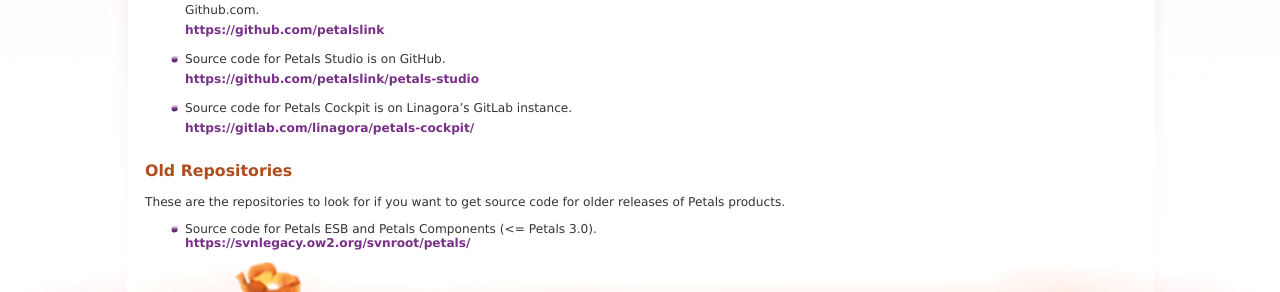
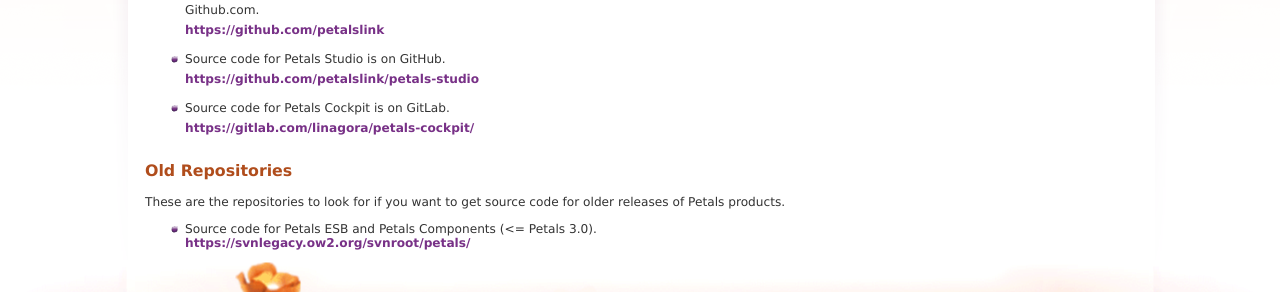
Before and after one commit to petalslink/petalslink.github.io, a Jekyll site: the page built from html/sources.md, in a window 1280 px wide. Shown: the part 395-687 px from the top of the page. Built offline with Jekyll 4.4.1, drawn with Linux system fonts in a browser that asks for light colours; nearby versions of some CDN libraries; comment, search, counter and statistics services are not loaded.

Commit message:
Update sources.md

```diff
--- a/html/sources.md
+++ b/html/sources.md
@@ -14,7 +14,7 @@
 
 + Source code for Petals Studio is on GitHub.<br />[https://github.com/petalslink/petals-studio](https://github.com/petalslink/petals-studio "Petals Studio source repository")
 
-+ Source code for Petals Cockpit is on Linagora's GitLab instance.<br />
++ Source code for Petals Cockpit is on GitLab.<br />
 [https://gitlab.com/linagora/petals-cockpit/](https://gitlab.com/linagora/petals-cockpit/ "Petals Cockpit's sources")
 
 # Old Repositories
```
